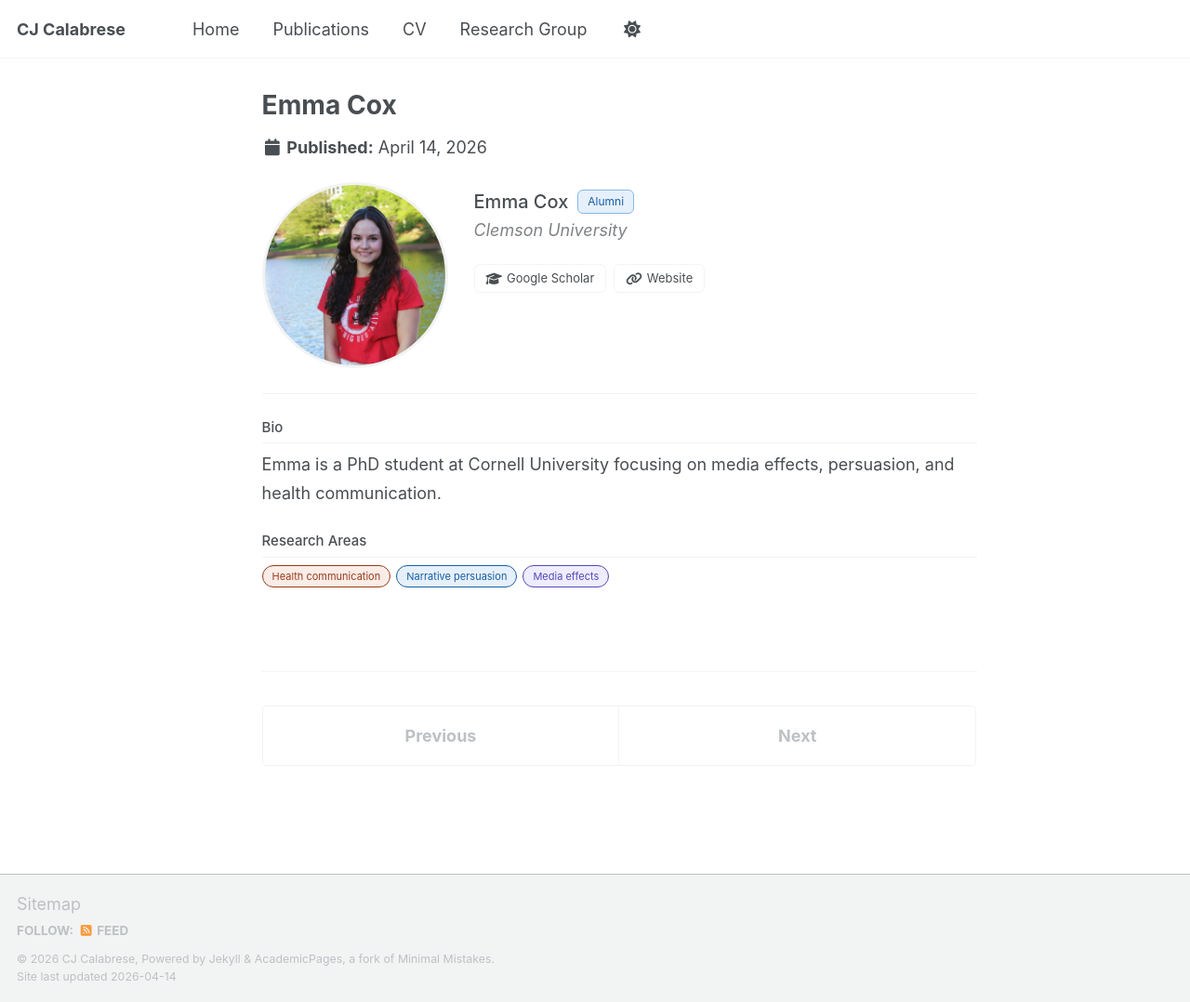
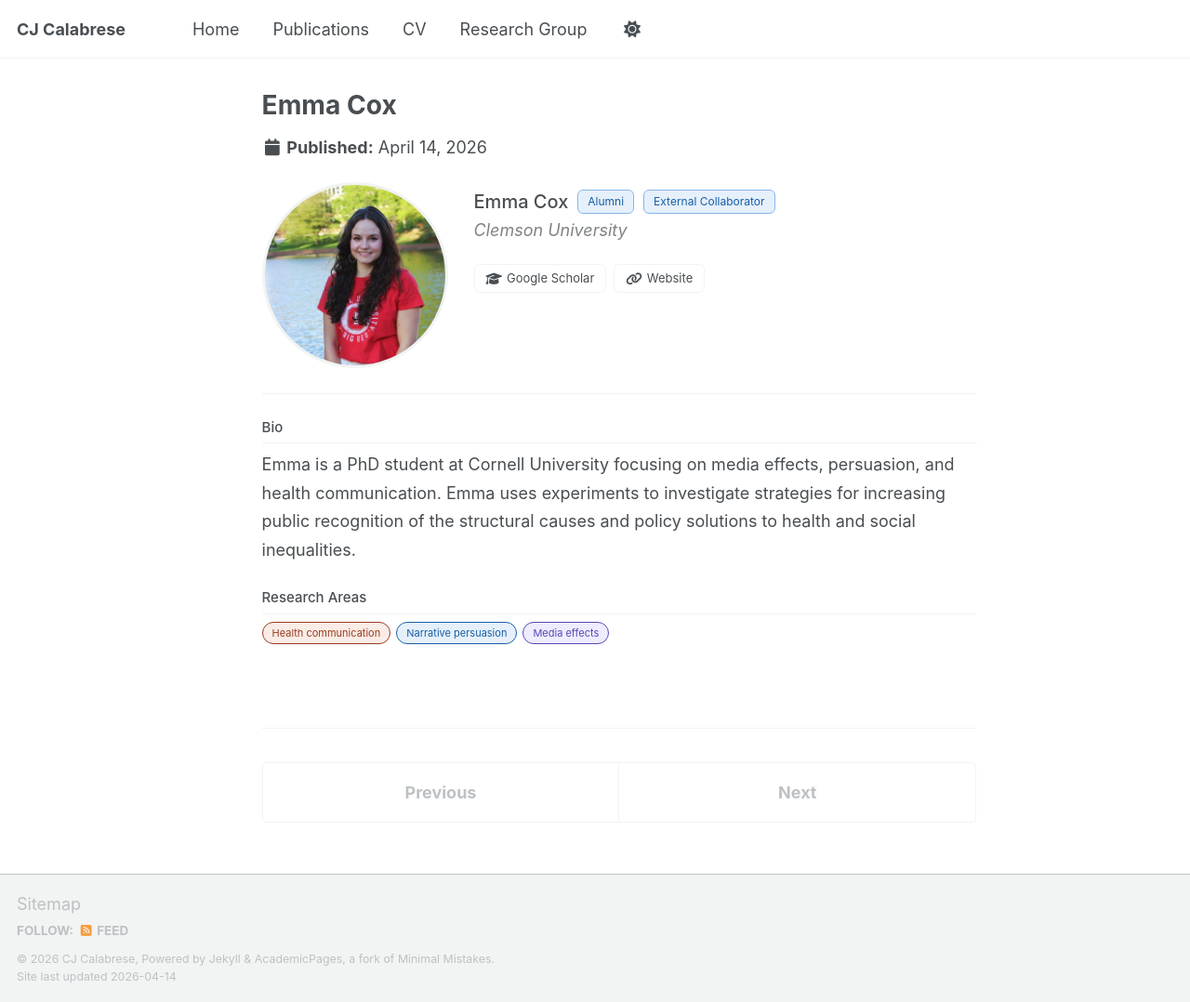
Before and after one commit to cjcalabresephd/cjcalabresephd.github.io, a Jekyll site: the page built from _people/emma-cox.md, in a window 1280 px wide and 1078 px high. Shown: the whole window at 93% size. Built offline with Jekyll 4.4.1, drawn with Linux system fonts in a browser that asks for light colours; a script bundle is joined from its source files by our own code; library files that are not in the unit come from our copies.

Commit message:
Update emma-cox.md

```diff
--- a/_people/emma-cox.md
+++ b/_people/emma-cox.md
@@ -22,6 +22,7 @@ layout: single
       <div class="pcp-name-row">
         <h1 class="pcp-name">Emma Cox</h1>
         <span class="pcp-badge">Alumni</span>
+        <span class="pcp-badge">External Collaborator</span>
       </div>
       <p class="pcp-affiliation">Clemson University</p>
       <div class="pcp-links">
@@ -38,7 +39,7 @@ layout: single
   <div class="pcp-section">
     <h2 class="pcp-section-title">Bio</h2>
     <p class="pcp-bio">
-      Emma is a PhD student at Cornell University focusing on media effects, persuasion, and health communication.
+      Emma is a PhD student at Cornell University focusing on media effects, persuasion, and health communication. Emma uses experiments to investigate strategies for increasing public recognition of the structural causes and policy solutions to health and social inequalities.
     </p>
   </div>
 
```
